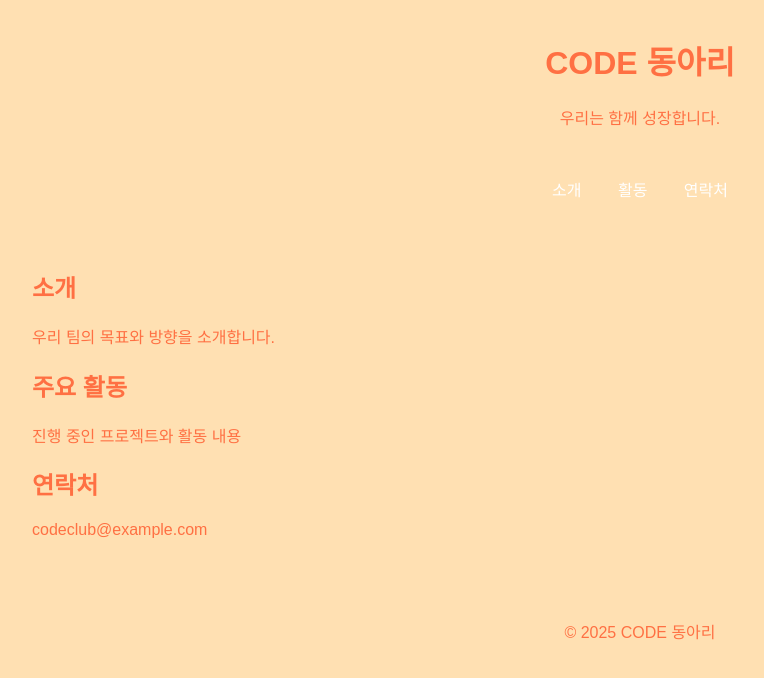
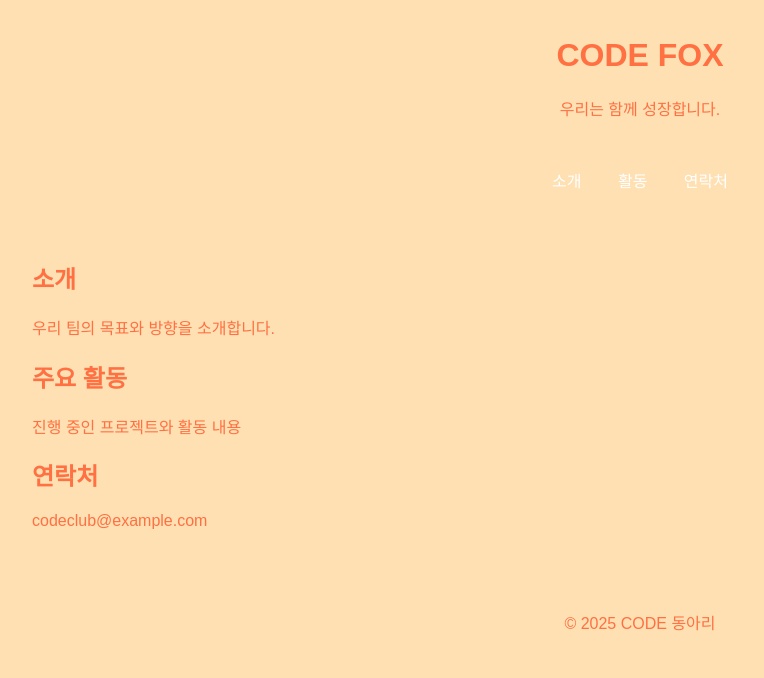
Before and after one commit to mmmmmmmininin09/2025-SM-CODE-FOX, a plain HTML site: page index.html in a window 1280 px wide. Shown: the whole page, without its empty margins (0-764 px from the left). Drawn offline with Linux system fonts and the light colour scheme.

Commit message:
Update index.html

```diff
--- a/index.html
+++ b/index.html
@@ -8,7 +8,7 @@
 </head>
 <body>
   <header>
-    <h1>CODE 동아리</h1>
+    <h1>CODE FOX</h1>
     <p>우리는 함께 성장합니다.</p>
   </header>
   <nav>
```
